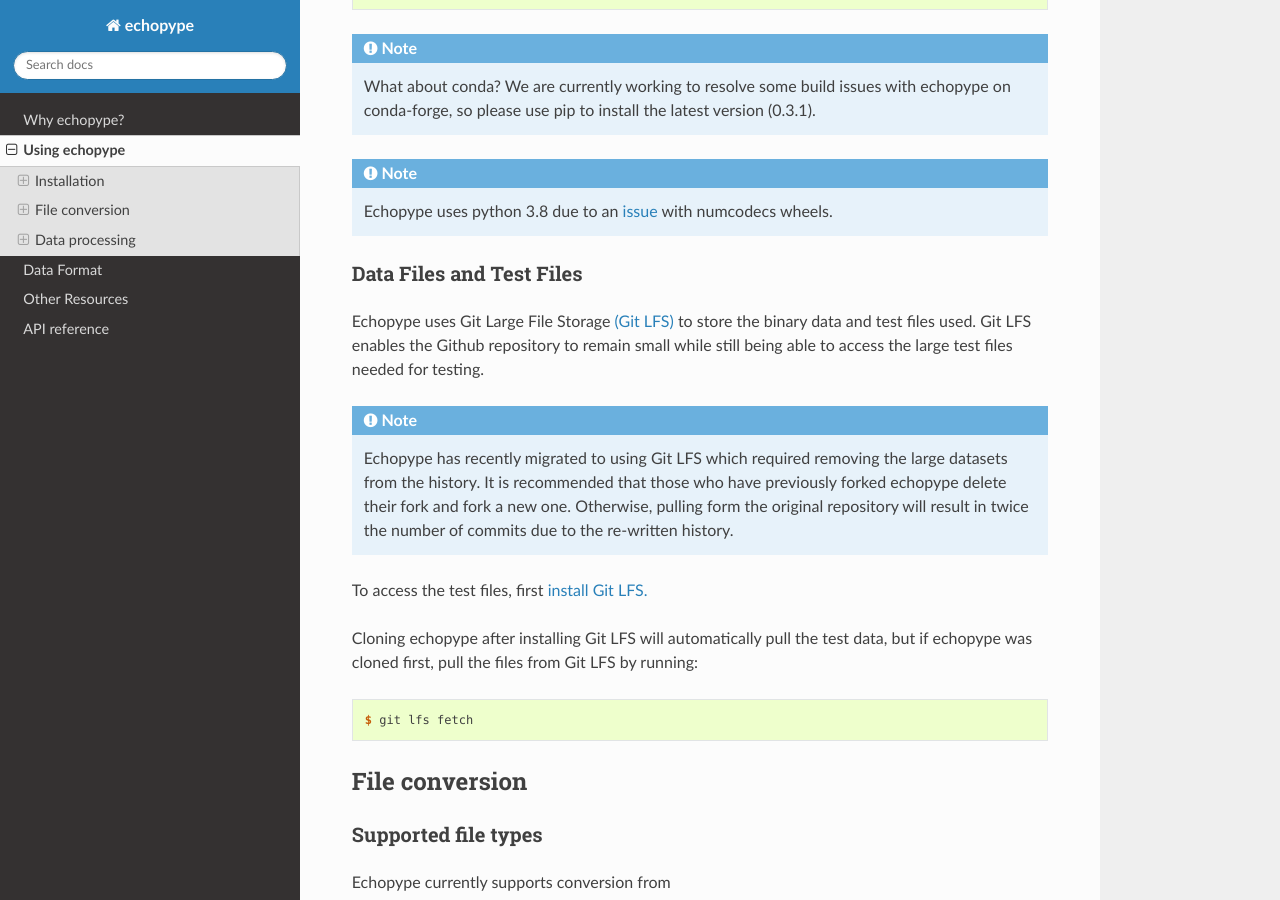
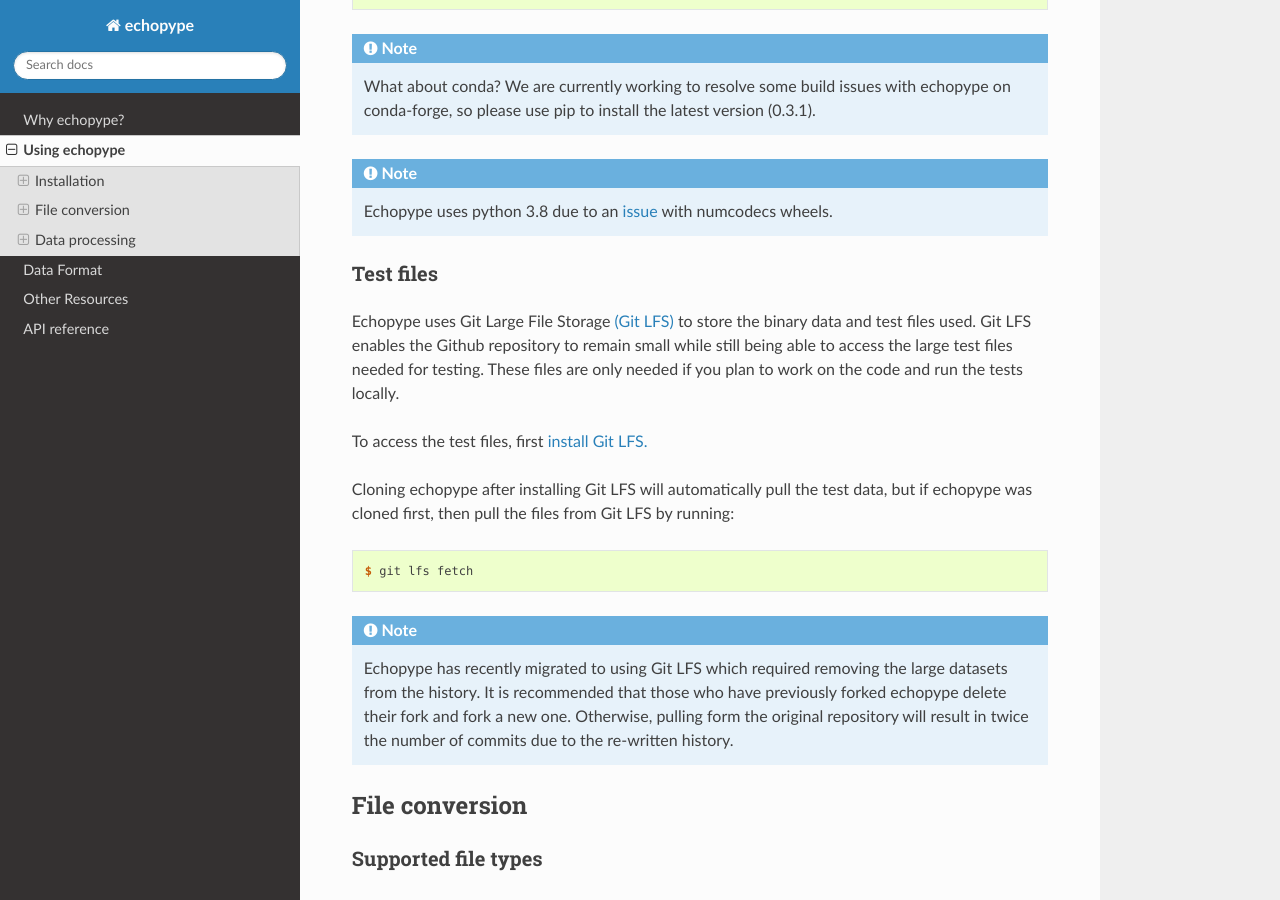
Before and after one commit to OSOceanAcoustics/echopype, a Sphinx documentation site: the page built from docs/source/usage.rst, in a window 1280 px wide and 900 px high, scrolled down 297 px. Built offline with Sphinx 7.4.7 and the Read the Docs theme 2.0.0, drawn with Linux system fonts in a browser that asks for light colours.

Commit message:
minor edits to lfs docs

```diff
--- a/docs/source/usage.rst
+++ b/docs/source/usage.rst
@@ -38,13 +38,25 @@
    with numcodecs wheels.
 
 
-Data Files and Test Files
-~~~~~~~~~~~~~~~~~~~~~~~~~~~~~
+Test files
+~~~~~~~~~~
 
 Echopype uses Git Large File Storage `(Git LFS) <https://git-lfs.github.com/>`_
 to store the binary data and test files used. Git LFS enables the Github
 repository to remain small while still being able to access
 the large test files needed for testing.
+These files are only needed if you plan to work on the code and run the
+tests locally.
+
+To access the test files, first
+`install Git LFS. <https://help.github.com/en/github/managing-large-files/installing-git-large-file-storage>`_
+
+Cloning echopype after installing Git LFS will automatically pull the test data, but
+if echopype was cloned first, then pull the files from Git LFS by running:
+
+.. code-block:: console
+
+   $ git lfs fetch
 
 .. note::
    Echopype has recently migrated to using Git LFS which required removing the large
@@ -52,16 +64,6 @@
    echopype delete their fork and fork a new one. Otherwise, pulling form the original
    repository will result in twice the number of commits due to the re-written history.
 
-
-To access the test files, first
-`install Git LFS. <https://help.github.com/en/github/managing-large-files/installing-git-large-file-storage>`_
-
-Cloning echopype after installing Git LFS will automatically pull the test data, but
-if echopype was cloned first, pull the files from Git LFS by running:
-
-.. code-block:: console
-
-   $ git lfs fetch
 
 
 File conversion
```
